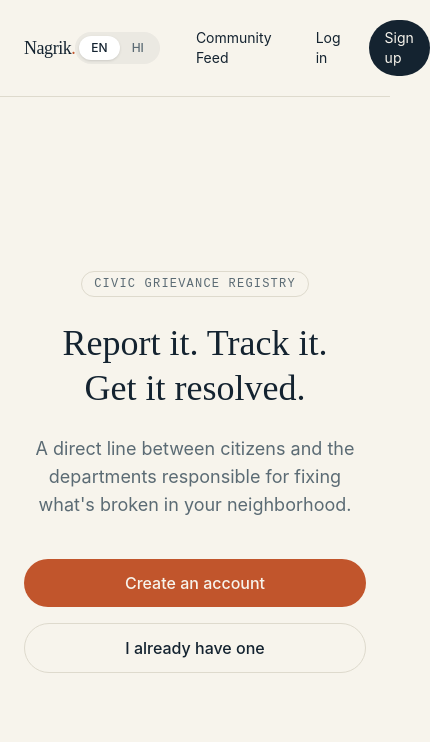
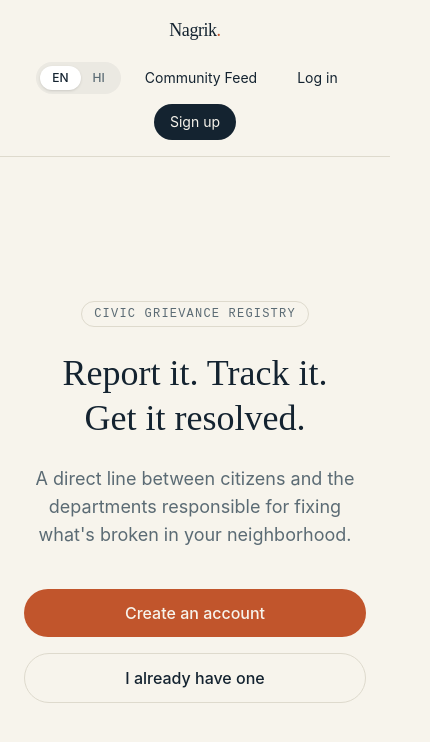
Before and after one commit to kasimshah19/smart-citizen-grievance-system, a React (Vite) app in the folder client/: page / in a window 390 px wide. Shown: the top 742 px of the page, 430 px wide, since content can reach past the window. Built offline with nearby package versions, Linux system fonts and the light colour scheme; no server answers.

Commit message:
style: Adjusted HomePage Top Navigation flex wrapping for extra small displays

```diff
--- a/client/src/pages/HomePage.jsx
+++ b/client/src/pages/HomePage.jsx
@@ -13,13 +13,13 @@ function HomePage() {
 
   return (
     <div className="min-h-screen bg-paper flex flex-col">
-      <header className="border-b border-line px-6 py-5 flex items-center justify-between">
+      <header className="border-b border-line px-4 sm:px-6 py-4 flex flex-col sm:flex-row items-center justify-between gap-4">
         <span className="font-display text-lg tracking-tight text-ink">
           Nagrik<span className="text-signal">.</span>
         </span>
-        <nav className="flex gap-3 text-sm items-center">
+        <nav className="flex flex-wrap justify-center gap-2 sm:gap-3 text-sm items-center">
           {/* Language Switcher */}
-          <div className="flex bg-ink/5 rounded-full p-1 mr-2">
+          <div className="flex bg-ink/5 rounded-full p-1 sm:mr-2">
             <button
               onClick={() => changeLanguage('en')}
               className={`px-3 py-1 rounded-full text-xs font-medium transition-colors ${i18n.language.startsWith('en') ? 'bg-white shadow-sm text-ink' : 'text-slate hover:text-ink'}`}
```
